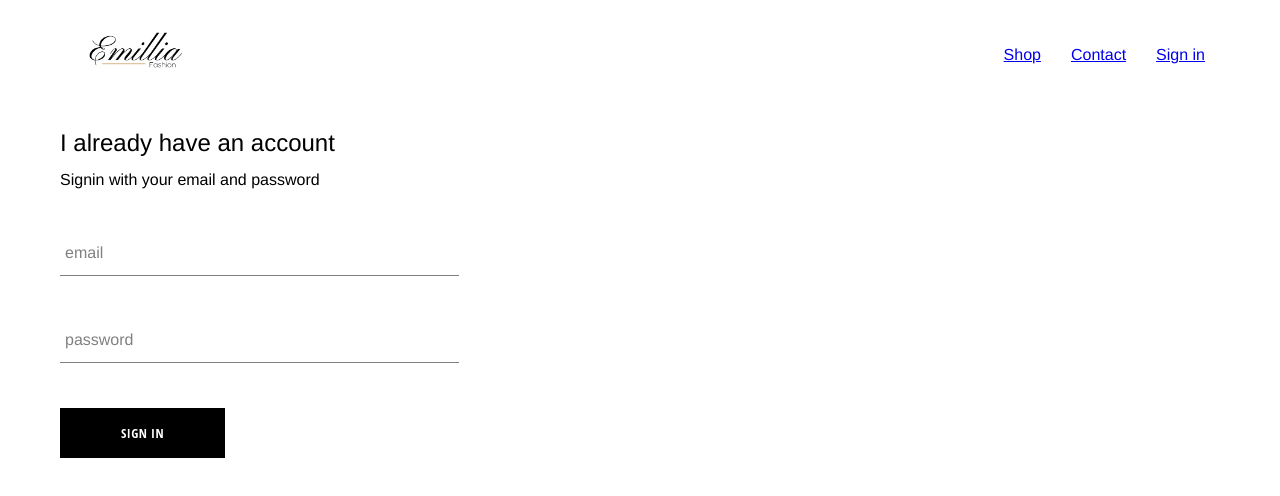
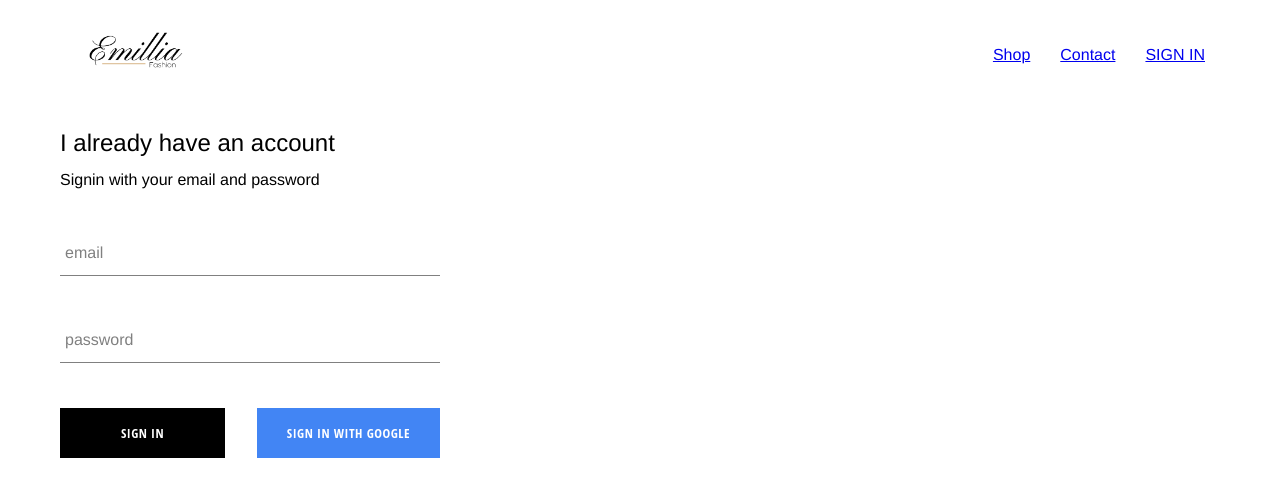
Before and after one commit to nishthasharma09/E-com-Website, a React (Create React App) app: page /signin in a window 1280 px wide. Shown: the top 496 px of the page. Built offline with nearby package versions, Linux system fonts and the light colour scheme; no server answers.

Commit message:
Added sign-in using firebase

```diff
--- a/package.json
+++ b/package.json
@@ -6,6 +6,7 @@
     "@testing-library/jest-dom": "^5.15.1",
     "@testing-library/react": "^11.2.7",
     "@testing-library/user-event": "^12.8.3",
+    "firebase": "^9.6.2",
     "node-sass": "^6.0.1",
     "react": "^17.0.2",
     "react-dom": "^17.0.2",
--- a/src/App.css
+++ b/src/App.css
@@ -2,3 +2,7 @@ body {
 	font-family: "Helvetica Neue", sans-serif;
 	padding: 20px 60px;
 }
+
+* {
+	box-sizing: border-box;
+}
--- a/src/App.js
+++ b/src/App.js
@@ -5,11 +5,32 @@ import HomePage from "./pages/Homepage/homepage";
 import ShopPage from "./pages/shop/shoppage";
 import Header from "./components/header/header";
 import SignInAndSignUpPage from "./pages/user-auth/user-auth";
+import { auth } from "./firebase/firebase.utils";
 
-function App() {
+class App extends React.Component {
+	constructor() {
+		super();
+
+		this.state = {
+			currentUser: null,
+		};
+	}
+
+	componentDidMount() {
+		auth.onAuthStateChanged((user) => {
+			console.log(user);
+			this.setState({ currentUser: user });
+		});
+	}
+
+	componentWillUnmount() {
+		this.unsubscribleFromAuth();
+	}
+
+	render() {
 		return (
 			<div>
-			<Header />
+				<Header currentUser={this.state.currentUser} />
 				<Switch>
 					<Route exact path="/" component={HomePage} />
 					<Route path="/shop" component={ShopPage} />
@@ -18,5 +39,6 @@ function App() {
 			</div>
 		);
 	}
+}
 
 export default App;
--- a/src/components/header/header.js
+++ b/src/components/header/header.js
@@ -2,8 +2,9 @@ import React from "react";
 import "./header.scss";
 import { Link } from "react-router-dom";
 import logo from "../assets/logo.png";
+import { auth } from "../../firebase/firebase.utils";
 
-const Header = () => {
+const Header = ({ currentUser }) => {
 	return (
 		<div className="header">
 			<Link to="/" className="logo-container">
@@ -17,9 +18,16 @@ const Header = () => {
 				<Link to="/shop" className="option">
 					Contact
 				</Link>
-				<Link to="/signin" className="option">
-					Sign in
-				</Link>
+
+				{currentUser ? (
+					<div className="option" onClick={() => auth.signOut()}>
+						SIGN OUT
+					</div>
+				) : (
+					<Link to="/signin" className="option">
+						SIGN IN
+					</Link>
+				)}
 			</div>
 		</div>
 	);
--- a/src/components/header/header.scss
+++ b/src/components/header/header.scss
@@ -18,6 +18,7 @@
 
 		.option {
 			padding: 10px 15px;
+			cursor: pointer;
 		}
 	}
 }
--- a/src/components/resusable-components/button/button.js
+++ b/src/components/resusable-components/button/button.js
@@ -1,9 +1,14 @@
 import React from "react";
 import "./button.scss";
 
-const CustomButton = ({ children, ...otherProps }) => {
+const CustomButton = ({ isGoogleSignIn, children, ...otherProps }) => {
+	//console.log(isGoogleSignIn);
+	console.log(`${isGoogleSignIn && "google-sign-in"} "custom-button"`);
 	return (
-		<button className="custom-button" {...otherProps}>
+		<button
+			className={`${isGoogleSignIn && "google-sign-in"} custom-button`}
+			{...otherProps}
+		>
 			{children}
 		</button>
 	);
--- a/src/components/resusable-components/button/button.scss
+++ b/src/components/resusable-components/button/button.scss
@@ -19,4 +19,14 @@
 		color: black;
 		border: 1px solid black;
 	}
+
+	&.google-sign-in {
+		background-color: #4285f4;
+		color: white;
+
+		&:hover {
+			background-color: #3578e8;
+			border: none;
+		}
+	}
 }
--- a/src/components/sign-in/sign-in.js
+++ b/src/components/sign-in/sign-in.js
@@ -2,6 +2,7 @@ import React, { Component } from "react";
 import "./sign-in.scss";
 import FormInput from "../resusable-components/form-input/form-input";
 import CustomButton from "../resusable-components/button/button";
+import { signInWithGoogle } from "../../firebase/firebase.utils";
 
 class SignIn extends Component {
 	constructor(props) {
@@ -48,7 +49,12 @@ class SignIn extends Component {
 						required
 					/>
 
-					<CustomButton type="submit">Sign in</CustomButton>
+					<div className="buttons">
+						<CustomButton type="submit">Sign in</CustomButton>
+						<CustomButton onClick={signInWithGoogle} isGoogleSignIn>
+							Sign in with Google
+						</CustomButton>
+					</div>
 				</form>
 			</div>
 		);
--- a/src/components/sign-in/sign-in.scss
+++ b/src/components/sign-in/sign-in.scss
@@ -1,5 +1,5 @@
 .sign-in {
-	width: 30vw;
+	width: 380px;
 	display: flex;
 	flex-direction: column;
 
@@ -7,4 +7,9 @@
 		margin: 14px 0;
 		font-weight: 500;
 	}
+
+	.buttons {
+		display: flex;
+		justify-content: space-between;
+	}
 }
--- /dev/null
+++ b/src/firebase/firebase.utils.js
@@ -0,0 +1,23 @@
+import firebase from "firebase/compat/app";
+import "firebase/compat/firestore";
+import "firebase/compat/auth";
+
+const config = {
+	apiKey: "AIzaSyCV1OUhJou8AVTxuh5lSn0Z63rCr_yfuHU",
+	authDomain: "e-com-01-46d63.firebaseapp.com",
+	projectId: "e-com-01-46d63",
+	storageBucket: "e-com-01-46d63.appspot.com",
+	messagingSenderId: "363021185775",
+	appId: "1:363021185775:web:82bec2d01ea9dcebf9211a",
+};
+
+firebase.initializeApp(config);
+
+export const auth = firebase.auth();
+export const firestore = firebase.firestore();
+
+const provider = new firebase.auth.GoogleAuthProvider();
+provider.setCustomParameters({ propmt: "select_account" });
+export const signInWithGoogle = () => auth.signInWithPopup(provider);
+
+export default firebase;
```
Also changed, not shown: 1 other file (tests, documents, lock files or other folders). Lines whose indentation alone changed are shown as unchanged.
